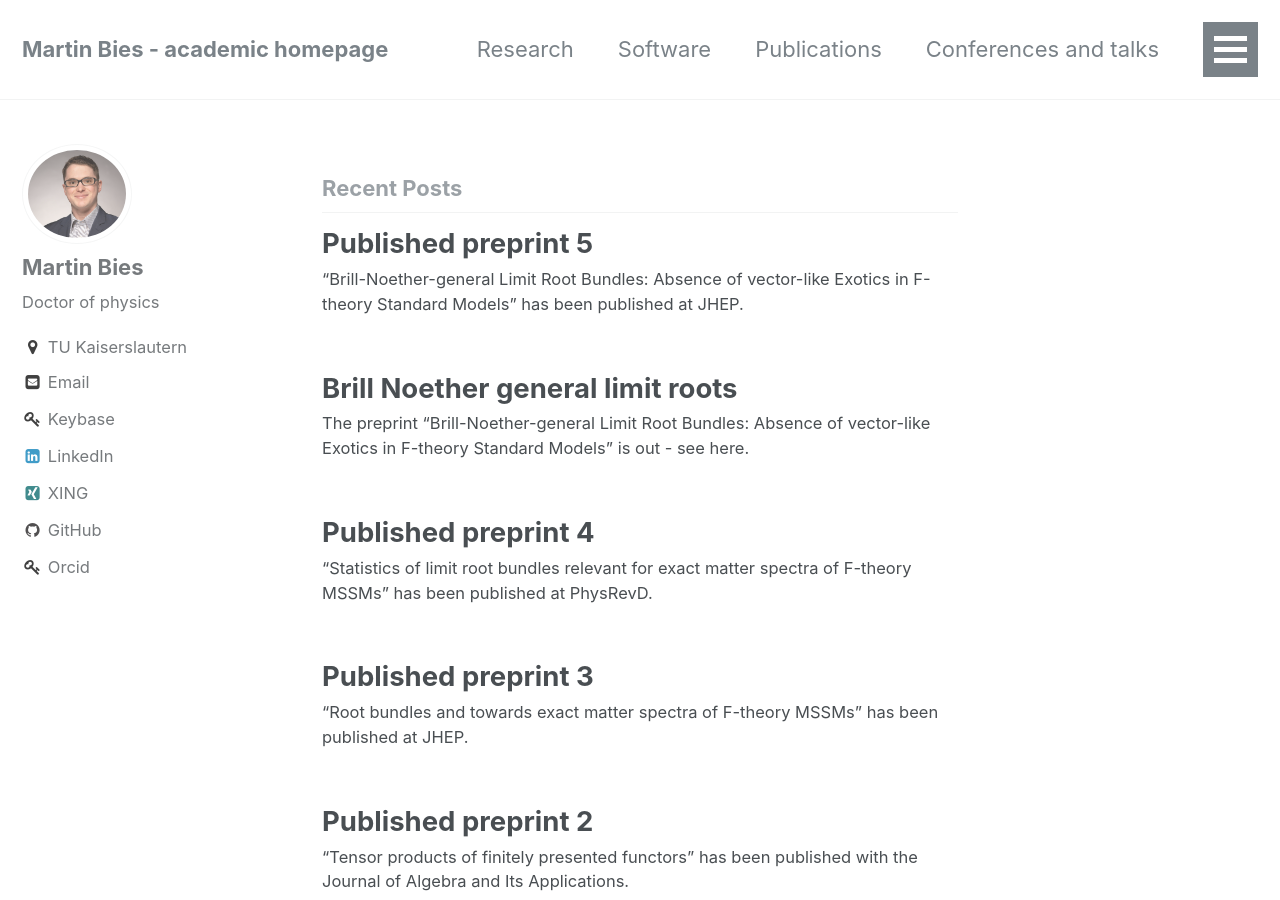
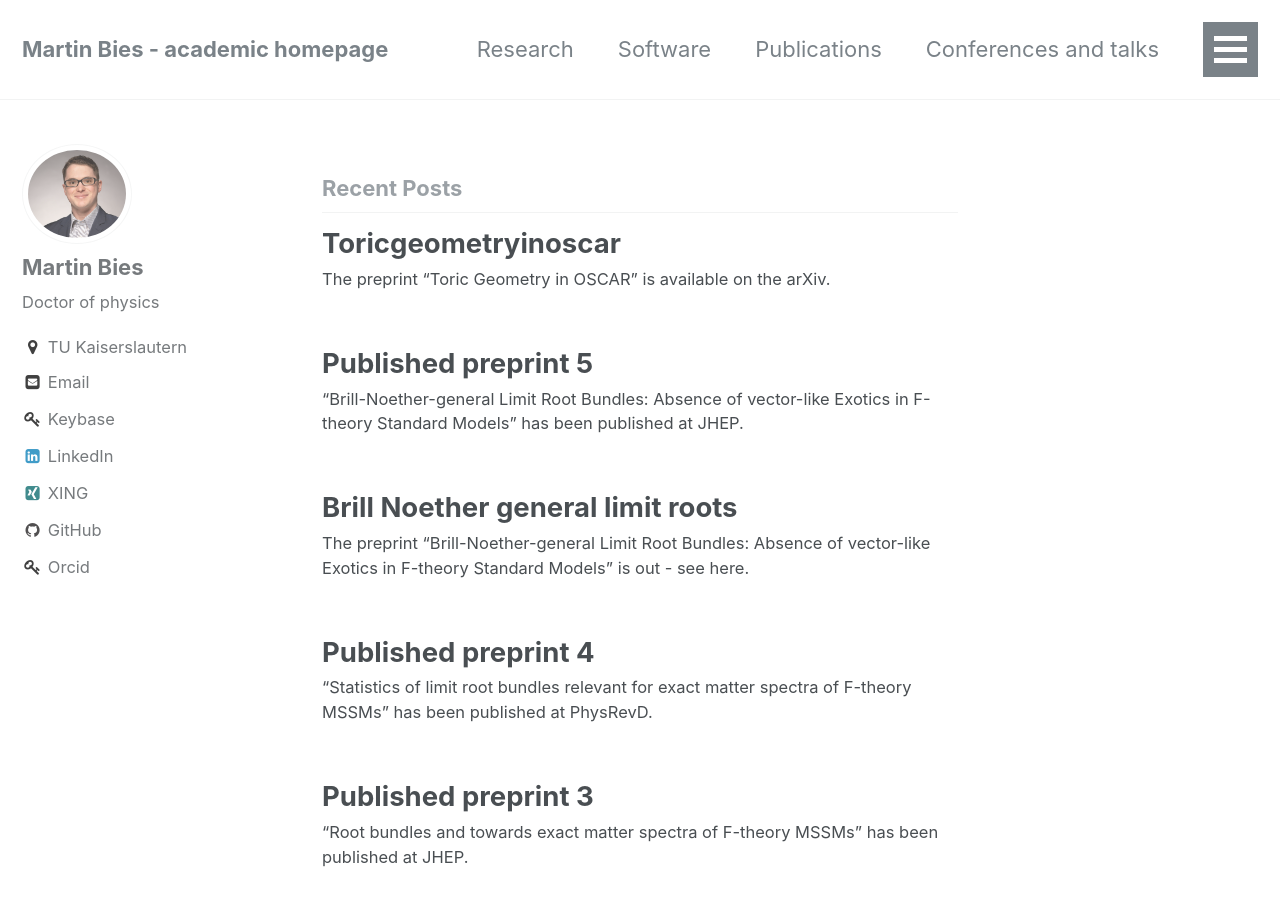
Before and after one commit to MartinBies/MartinBies.github.io, a Jekyll site: the page built from index.html, in a window 1280 px wide and 900 px high. Built offline with Jekyll 4.4.1, drawn with Linux system fonts in a browser that asks for light colours; the list of posts is cut into pages by our own code.

Commit message:
Add Toric Geometry in OSCAR to website

```diff
--- a/_pages/publications.md
+++ b/_pages/publications.md
@@ -11,6 +11,8 @@ permalink: /publications/
 ## Paper
 
 You can find all my publications on [inspire](https://inspirehep.net/author/profile/M.Bies.1), on [arXiv](https://arxiv.org/search/?query=Martin+Bies&searchtype=author&abstracts=hide&order=-announced_date_first&size=50) and on [orcid](https://orcid.org/0000-0002-9609-1693):
+
+9 | Martin Bies, Lars Kastner [*Toric Geometry in OSCAR*](https://arxiv.org/abs/2303.08110)(Preprint)
 
 8 | Martin Bies, Mirjam Cvetič, Ron Donagi, Marielle Ong [*Brill-Noether-general Limit Root Bundles: Absence of vector-like Exotics in F-theory Standard Models*](https://link.springer.com/article/10.1007/JHEP11(2022)004)(Journal of High Energy Physics)
 
--- /dev/null
+++ b/_posts/2023-03-16-ToricGeometryInOSCAR.md
@@ -0,0 +1,5 @@
+---
+comments: false
+---
+
+The preprint "Toric Geometry in OSCAR" is available on the [arXiv](https://arxiv.org/abs/2303.08110).
```
Also changed, not shown: 1 other file.
